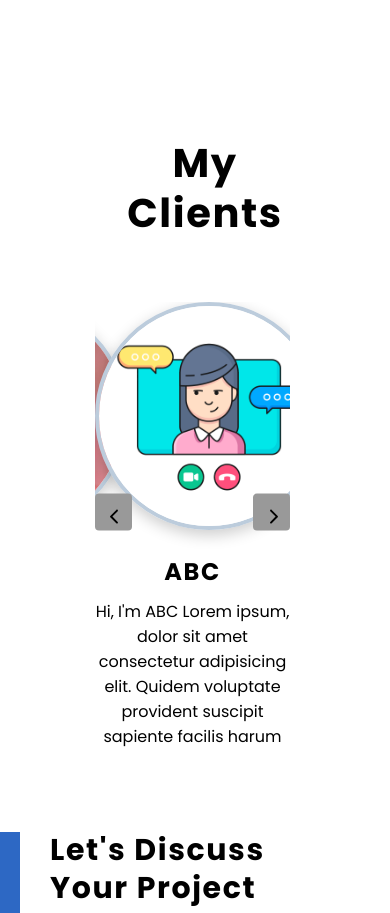
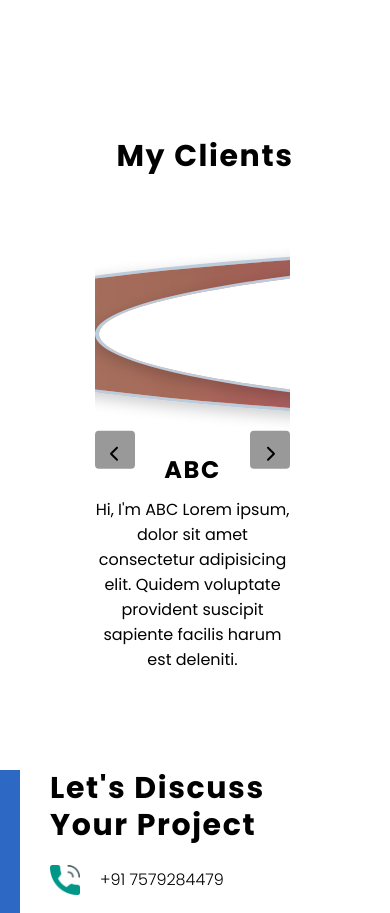
Before and after one commit to NitinYadav2020/portfolio, a React (Create React App) app: page / in a window 390 px wide. Shown: the part 1680-2593 px from the top of the page. Built offline with nearby package versions, Linux system fonts and the light colour scheme.

Commit message:
css change

```diff
--- a/src/components/slider/slider.css
+++ b/src/components/slider/slider.css
@@ -120,31 +120,17 @@ article.nextSlide{
         width: 200px;
     }
     .title h2{
-        font-size: 40px;
+        font-size: 30px;
      }
     .prev,
     .next {
-        width: 2.3rem;
-        height: 2.3rem;
+        width: 2.5rem;
+        height: 2.4rem;
         font-size: 1rem;
     }
     img.person-img{
-      height: 220px;
-      width: 220px;
+      height: 180px;
+      width: 1800px;
     }
 
 }
-
-
-
-/* @media (min-width:480px) {
-    .text{
-        max-width: 45rem;
-    }
-    .prev,
-    .next {
-        width: 3rem;
-        height: 3rem;
-        font-size: 1.5rem;
-    }
-} */
```
